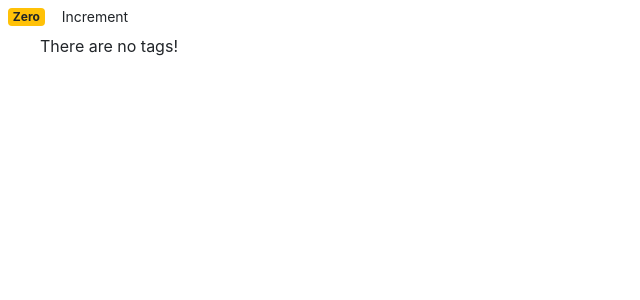
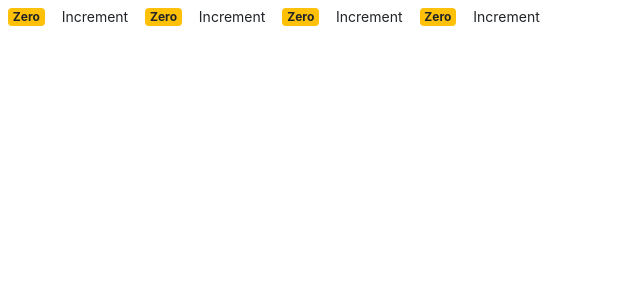
Before and after one commit to rahulAgrBej/reactLearn, a React (Create React App) app in the folder counter-app/: page / in a window 1280 px wide. Shown: the top 300 px of the page, without its empty margins (0-640 px from the left). Built offline with nearby package versions, Linux system fonts and the light colour scheme.

Commit message:
multiple components

```diff
--- a/counter-app/src/components/counter.jsx
+++ b/counter-app/src/components/counter.jsx
@@ -11,21 +11,12 @@ class Counter extends Component {
         this.handleIncrement = this.handleIncrement.bind(this);
     }
 
-    renderTags() {
-        if (this.state.tags.length === 0) return <p>There are no tags!</p>
-
-        return (
-            <ul>
-                {this.state.tags.map(tag => <li key={tag}>{tag}</li>)}
-            </ul>
-        )
-    }
-
     handleIncrement() {
         this.setState(
             {count: this.state.count + 1}
             );
     }
+
     render() {
 
 
@@ -33,10 +24,6 @@ class Counter extends Component {
             <React.Fragment>
                 <span className={ this.getBadgeClasses() }>{this.formatCount()}</span>
                 <button onClick={ this.handleIncrement } className="btn btn-seconday btn-sm">Increment</button>
-
-                <ul>
-                    { this.renderTags() }
-                </ul>
             </React.Fragment>
         );
     }
--- /dev/null
+++ b/counter-app/src/components/counters.jsx
@@ -0,0 +1,22 @@
+import React, { Component } from 'react';
+import Counter from "./counter"
+
+class CounterList extends Component {
+    state = {
+        counters: [
+            {id: 1, value: 0},
+            {id: 2, value: 0},
+            {id: 3, value: 0},
+            {id: 4, value: 0},
+        ]
+    }
+    render() {
+        return (
+            <React.Fragment>
+                { this.state.counters.map(counter => <Counter key={counter.id} />) }
+            </React.Fragment>
+        );
+    }
+}
+
+export default CounterList;
--- a/counter-app/src/index.js
+++ b/counter-app/src/index.js
@@ -4,10 +4,10 @@ import './index.css';
 import App from './App';
 import * as serviceWorker from './serviceWorker';
 import "bootstrap/dist/css/bootstrap.css"
-import Counter from "./components/counter"
+import CounterList from "./components/counters"
 
 ReactDOM.render(
-  <Counter />,
+  <CounterList />,
   document.getElementById('root')
 );
 
```
